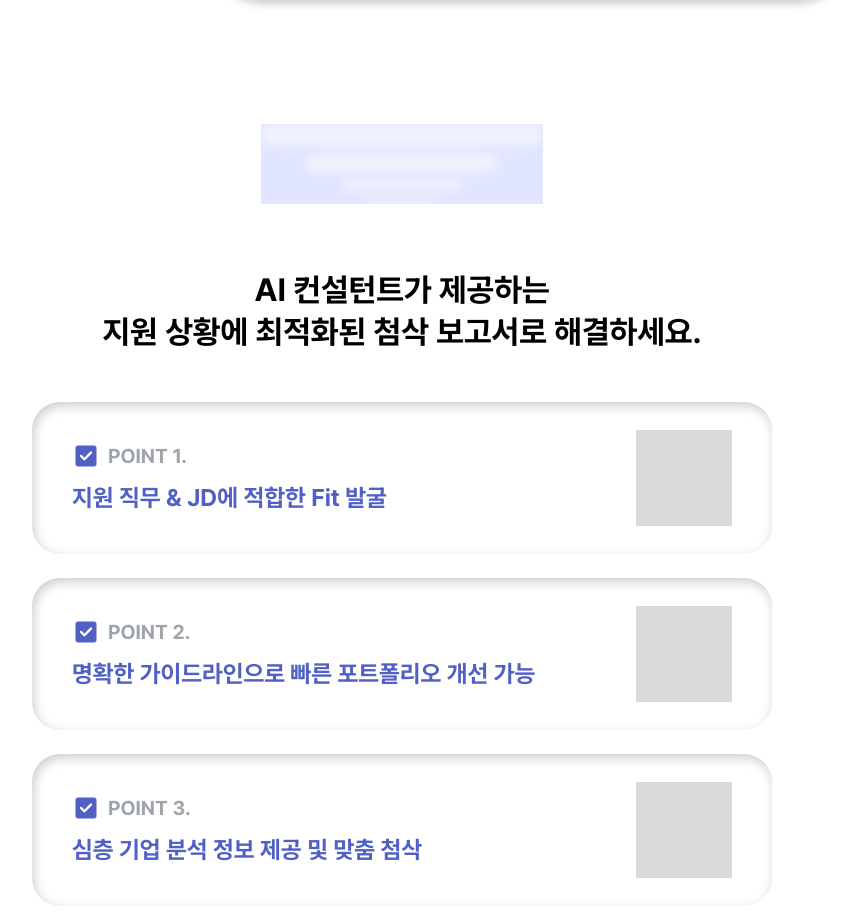
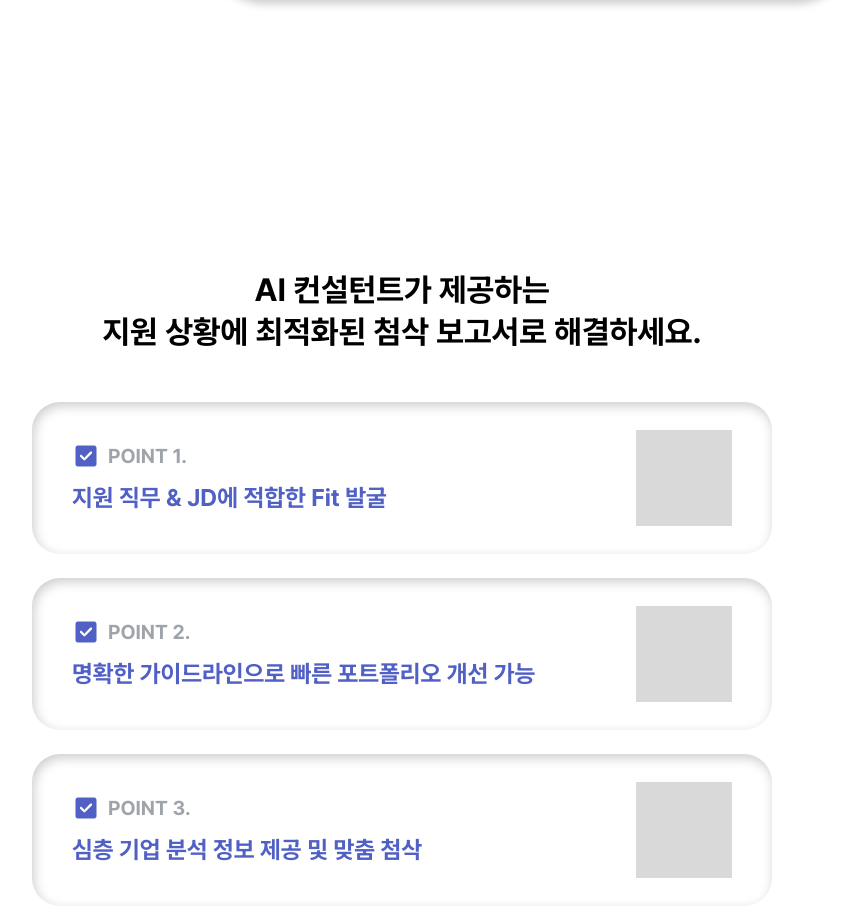
Before and after one commit to Teamie71/folioo-front, a Next.js app: page / in a window 1280 px wide. Shown: the part 5162-6083 px from the top of the page, without its empty margins (238-1091 px from the left). Built offline with nearby package versions, Linux system fonts and the light colour scheme.

Commit message:
🎨 Design: 미구현 효과 제거

```diff
--- a/src/features/landing/components/PortfolioProblems.tsx
+++ b/src/features/landing/components/PortfolioProblems.tsx
@@ -21,7 +21,7 @@ export const PortfolioComments = () => {
             </div>
             </div>
 
-            <div className="flex flex-col gap-[0.5rem] bg-[#C4CCFF]/50 items-center">
+            <div className="flex flex-col gap-[0.5rem] items-center">
             <div className="w-[17.625rem] h-[1.375rem] opacity-50 bg-[#ffffff] rounded-[6.25rem] blur-[0.25rem]" />
             <div className="w-[12rem] h-[1.125rem] opacity-50 bg-[#ffffff] rounded-[6.25rem] blur-[0.25rem]" />
             <div className="w-[7.5rem] h-[0.625rem] opacity-50 bg-[#ffffff] rounded-[6.25rem] blur-[0.25rem]" />
```
